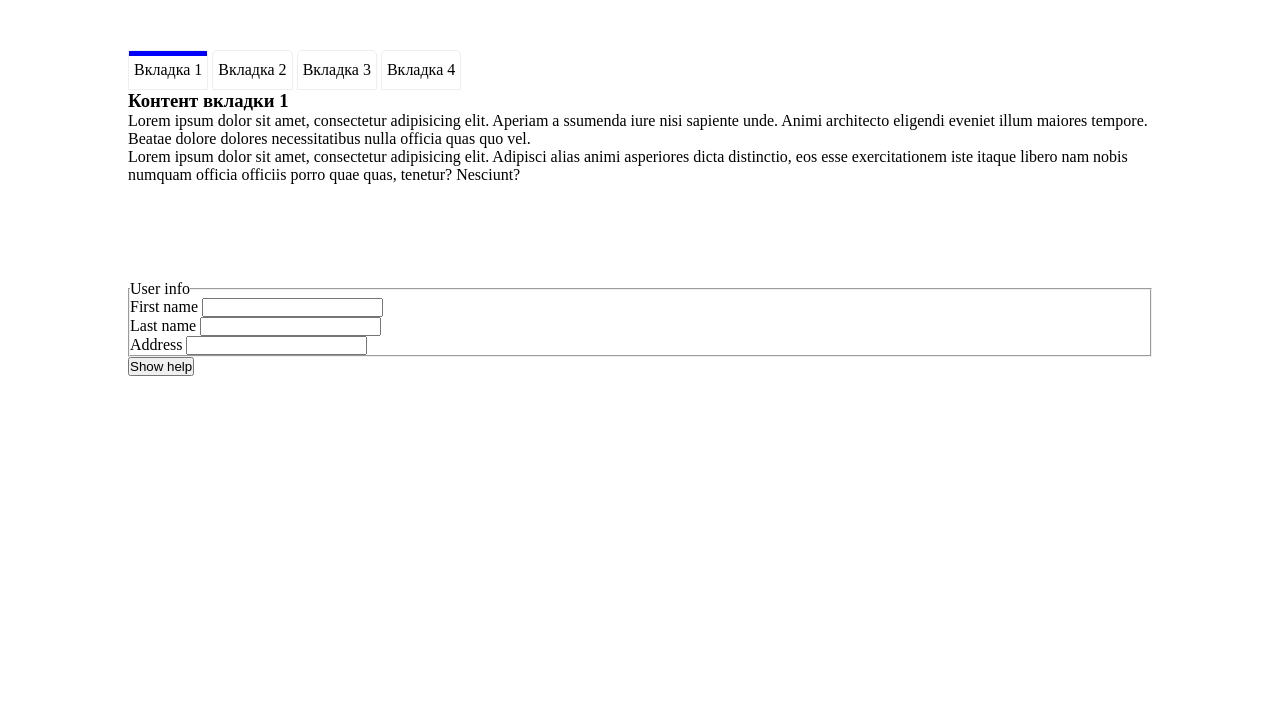
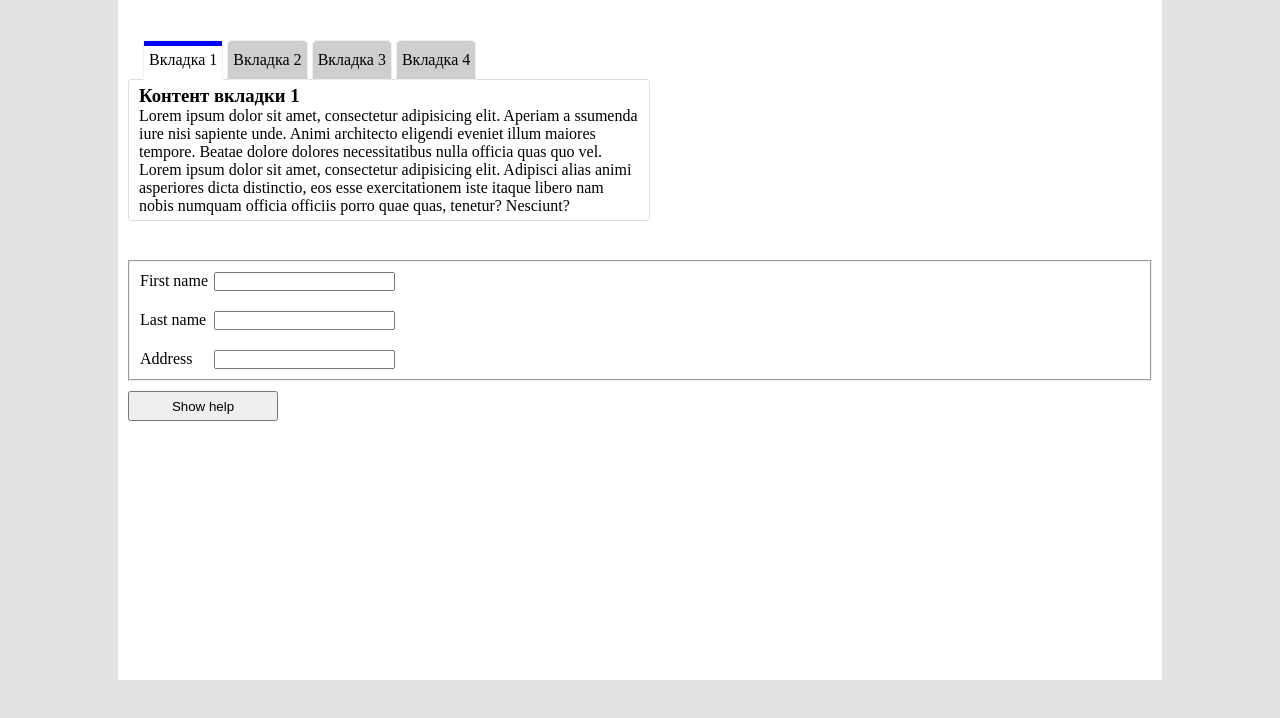
Before and after one commit to SergST7/GoIT_JS_HW7-8, a plain HTML site: page index.html in a window 1280 px wide. Drawn offline with Linux system fonts and the light colour scheme.

Commit message:
add form CSS JS

```diff
--- a/css/style.css
+++ b/css/style.css
@@ -3,31 +3,84 @@
   padding: 0;
 }
 
+body{
+  background-color: #e2e2e2;
+}
+
 .wrapper{
-  padding: 50px 10px;
+  width: 80%;
+  min-height: 600px;
+  padding: 40px 10px;
   margin: 0 auto;
-  width: 80%;
+  background-color: #fff;
 }
 
 .tabs-wrapper{
-  margin-bottom: 30px;
   min-height:200px;
+  margin-bottom: 20px;
+}
+
+.tabs{
+  min-width: 340px;
+  margin-left: 15px;
 }
 
 .tab{
+  position: relative;
+  z-index:5;
   display: inline-block;
-  cursor: pointer;
+  padding:10px 5px;
   border: 1px solid #eeeeee;
   border-radius: 5px 5px 0 0;
-  position: relative;
-  padding:10px 5px;
-  /*line-height: 40px;*/
+  background: #cecece;
+  cursor: pointer;
+}
+
+.active{
+  border-bottom: 1px solid #fff;
+  background:#fff;
+}
+
+.tab-item{
+  max-width: 500px;
+  border:1px solid #ddd;
+  border-radius: 3px;
+  padding:5px 10px;
+  margin-top: -1px;
 }
 
 .line{
-  background-color: blue;
-  height: 5px;
   position: absolute;
   top: 0;
   left: 0;
+  height: 5px;
+  background-color: blue;
 }
+
+.form-field{
+  padding: 10px;
+  position: relative;
+}
+
+.form-field em{
+  position: absolute;
+  display: inline-block;
+  border: 1px solid #142993;
+  padding: 0 5px;
+  border-radius: 3px;
+  font-size: 12px;
+  background: #b5fdff;
+  box-shadow:  2px 3px 2px 0 #EAEAEA;
+}
+
+.form-field label{
+  display: inline-block;
+  width: 70px;
+}
+
+.show-help{
+  width: 150px;
+  height: 30px;
+  margin-top: 10px;
+  cursor: pointer;
+}
--- a/index.html
+++ b/index.html
@@ -55,21 +55,23 @@
   </div>
   <form action="#">
     <fieldset>
-      <legend>User info</legend>
-      <div>
+      <div class="form-field">
         <label for="first-name">First name</label>
         <input id="first-name" type="text">
+        <em>Please provide your first name.</em>
       </div>
-      <div>
+      <div class="form-field">
         <label for="last-name">Last name</label>
         <input id="last-name" type="text">
+        <em>Please provide your last name.</em>
       </div>
-      <div>
+      <div class="form-field">
         <label for="address">Address</label>
         <input id="address" type="text">
+        <em>Your home or work address.</em>
       </div>
     </fieldset>
-    <button>Show help</button>
+    <button class="show-help">Show help</button>
   </form>
 </div>
 </body>
--- a/js/main.js
+++ b/js/main.js
@@ -4,7 +4,6 @@
 
 $(function () {
   //TABS
-
   // вкладки с контентом
   var $contentTabs = $('.tab-content .tab-item');
 
@@ -42,7 +41,28 @@ $(function () {
     }, "slow");
 
     //отобразим  нужную вкладку с контентом по номеру кликнутой табы в колекции
-    $contentTabs.eq($(this).index()).fadeIn('slow')
+    $contentTabs.eq($(this).index()).fadeIn('slow');
   });
 
+  //Всплавающие подсказки
+  //прячем все подсказки
+  $('form em').hide();
+
+  // показать подсказку
+  function showHelp(){
+    $(this).next("em").animate({opacity: "show", left: "270"}, "slow");
+  }
+
+  // спрятать подсказку
+  function hideHelp() {
+    $(this).next("em").animate({opacity: "hide", left: "300"}, "slow");
+  }
+
+  // обработчики на события focus и hover
+  $("form input").hover(showHelp, hideHelp).focusin(showHelp).focusout(hideHelp);
+
+  // обработчик на кнопку
+  $('.show-help').click(function () {
+    $('form em').animate({opacity: "show", left: "270"}, "slow");
+  });
 });
```
